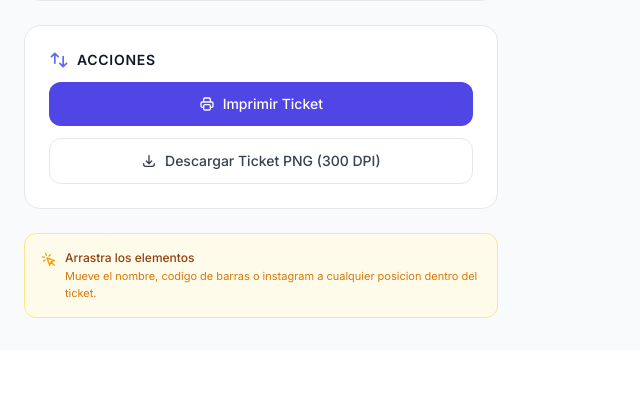
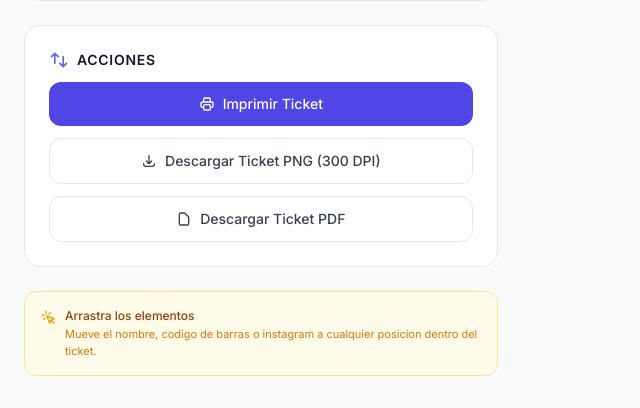
Before and after one commit to Freddyjr31/gen-multicode, a FastAPI app: page / in a window 1280 px wide. Shown: the part 965-1373 px from the top of the page, without its empty margins (0-640 px from the left). Before the commit the page ends 1283 px from the top, so only its background shows below. Run offline with FastAPI, Linux system fonts and the light colour scheme; some libraries are stand-ins or nearby versions.

Commit message:
dialogo al descargar imagen, pdf, impresion configura la medida

```diff
--- a/templates/index.html
+++ b/templates/index.html
@@ -8,6 +8,7 @@
     <script src="https://cdn.tailwindcss.com"></script>
     <script src="https://cdn.jsdelivr.net/npm/jsbarcode@3.11.6/dist/JsBarcode.all.min.js"></script>
     <script src="https://cdn.jsdelivr.net/npm/html2canvas@1.4.1/dist/html2canvas.min.js"></script>
+    <script src="https://cdn.jsdelivr.net/npm/jspdf@2.5.2/dist/jspdf.umd.min.js"></script>
     <link rel="preconnect" href="https://fonts.googleapis.com">
     <link href="https://fonts.googleapis.com/css2?family=Inter:wght@300;400;500;600;700&display=swap" rel="stylesheet">
     <style>
@@ -185,6 +186,14 @@
                             <path stroke-linecap="round" stroke-linejoin="round" stroke-width="2" d="M4 16v1a3 3 0 003 3h10a3 3 0 003-3v-1m-4-4l-4 4m0 0l-4-4m4 4V4"/>
                         </svg>
                         Descargar Ticket PNG (300 DPI)
+                    </button>
+
+                    <button onclick="downloadPDF()"
+                        class="btn-action w-full flex items-center justify-center gap-2 px-4 py-3 bg-white hover:bg-gray-50 text-gray-700 text-sm font-medium rounded-xl border border-gray-200 transition">
+                        <svg class="w-4 h-4" fill="none" stroke="currentColor" viewBox="0 0 24 24">
+                            <path stroke-linecap="round" stroke-linejoin="round" stroke-width="2" d="M7 21h10a2 2 0 002-2V9.414a1 1 0 00-.293-.707l-5.414-5.414A1 1 0 0012.586 3H7a2 2 0 00-2 2v14a2 2 0 002 2z"/>
+                        </svg>
+                        Descargar Ticket PDF
                     </button>
                 </div>
 
@@ -498,6 +507,7 @@
 
         async function printTicket() {
             const ticket = document.getElementById('ticket-canvas');
+            const size = getTicketSize();
             const printWindow = window.open('', '_blank', 'width=800,height=600');
             if (!printWindow) {
                 alert('El navegador bloqueo la ventana emergente. Permita popups para este sitio.');
@@ -518,9 +528,12 @@
             document.querySelectorAll('.drag-handle').forEach(h => h.style.display = '');
 
             const dataUrl = canvas.toDataURL('image/png');
+            const orientation = size.widthMm > size.heightMm ? 'landscape' : 'portrait';
             printWindow.document.write(
                 '<html><head><title>Imprimir Ticket</title>' +
-                '<style>@page{margin:0;} body{margin:0;display:flex;justify-content:center;align-items:center;min-height:100vh;} img{max-width:100%;height:auto;}</style>' +
+                '<style>@page{size:' + size.widthMm + 'mm ' + size.heightMm + 'mm; margin:0;} ' +
+                'body{margin:0;display:flex;justify-content:center;align-items:center;min-height:100vh;} ' +
+                'img{max-width:100%;height:auto;}</style>' +
                 '</head><body><img src="' + dataUrl + '" onload="window.print();window.close();"/></body></html>'
             );
             printWindow.document.close();
@@ -548,10 +561,81 @@
             const barcodeContent = document.getElementById('barcode-content').value || '000000';
             const nameClean = productName.replace(/[^a-zA-Z0-9_-]/g, '_').substring(0, 40);
             const skuClean = barcodeContent.replace(/[^a-zA-Z0-9_-]/g, '_').substring(0, 30);
+            const defaultName = nameClean + '_' + skuClean + '.png';
+
+            if (window.showSaveFilePicker) {
+                try {
+                    const handle = await window.showSaveFilePicker({
+                        suggestedName: defaultName,
+                        types: [{ description: 'Imagen PNG', accept: { 'image/png': ['.png'] } }]
+                    });
+                    const blob = await new Promise(r => canvas.toBlob(r, 'image/png'));
+                    const writable = await handle.createWritable();
+                    await writable.write(blob);
+                    await writable.close();
+                    return;
+                } catch (e) {
+                    if (e.name === 'AbortError') return;
+                }
+            }
+
             const link = document.createElement('a');
-            link.download = nameClean + '_' + skuClean + '.png';
+            link.download = defaultName;
             link.href = canvas.toDataURL('image/png');
             link.click();
+        }
+
+        async function downloadPDF() {
+            const ticket = document.getElementById('ticket-canvas');
+            const size = getTicketSize();
+            const DPI_SCALE = 300 / 96;
+
+            document.querySelectorAll('.drag-handle').forEach(h => h.style.display = 'none');
+            ticket.style.border = 'none';
+
+            const canvas = await html2canvas(ticket, {
+                scale: DPI_SCALE,
+                useCORS: true,
+                backgroundColor: '#ffffff',
+                logging: false
+            });
+
+            ticket.style.border = '';
+            document.querySelectorAll('.drag-handle').forEach(h => h.style.display = '');
+
+            const orientation = size.widthMm > size.heightMm ? 'l' : 'p';
+            const doc = new jspdf.jsPDF({
+                orientation: orientation,
+                unit: 'mm',
+                format: [size.widthMm, size.heightMm]
+            });
+
+            const imgData = canvas.toDataURL('image/png');
+            doc.addImage(imgData, 'PNG', 0, 0, size.widthMm, size.heightMm);
+
+            const productName = document.getElementById('product-name').value || 'Producto';
+            const barcodeContent = document.getElementById('barcode-content').value || '000000';
+            const nameClean = productName.replace(/[^a-zA-Z0-9_-]/g, '_').substring(0, 40);
+            const skuClean = barcodeContent.replace(/[^a-zA-Z0-9_-]/g, '_').substring(0, 30);
+            const defaultName = nameClean + '_' + skuClean + '.pdf';
+
+            if (window.showSaveFilePicker) {
+                try {
+                    const handle = await window.showSaveFilePicker({
+                        suggestedName: defaultName,
+                        types: [{ description: 'Documento PDF', accept: { 'application/pdf': ['.pdf'] } }]
+                    });
+                    const blob = doc.output('blob');
+                    const writable = await handle.createWritable();
+                    await writable.write(blob);
+                    await writable.close();
+                    return;
+                } catch (e) {
+                    if (e.name === 'AbortError') return;
+                }
+            }
+
+            doc.save(defaultName);
         }
 
         document.addEventListener('DOMContentLoaded', () => {
```
